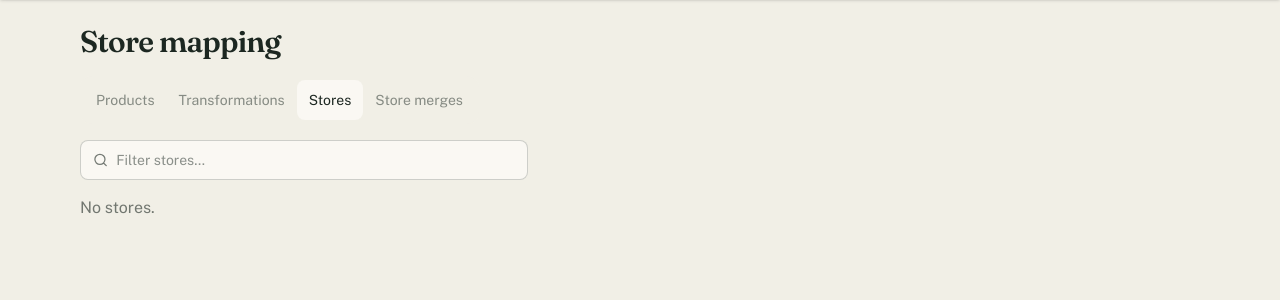
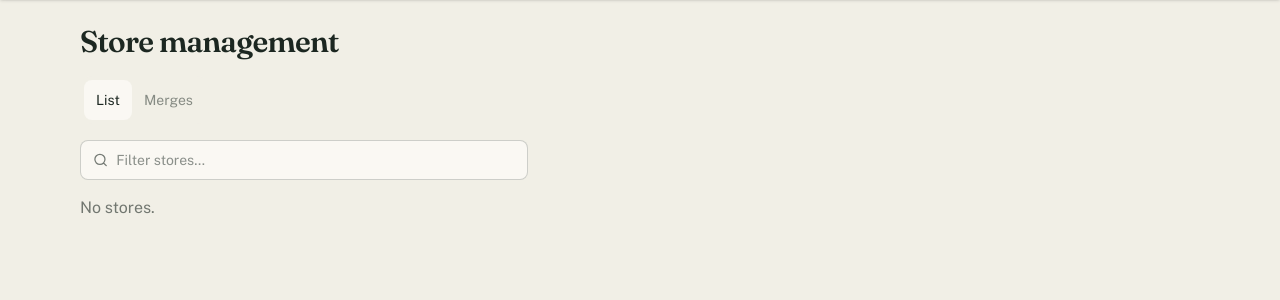
Before and after one commit to natelandau/cartlog, a Python web app: template src/cartlog/web/templates/admin/stores.html in a window 1280 px wide. Shown: the part 66-366 px from the top of the page. Run offline with Jinja, Linux system fonts and the light colour scheme; the template is opened without the code that fills it, so the values that code supplies are empty; style sheets or scripts are compiled from the project's sources.

Commit message:
refactor(admin): group admin into four sections with sub-tabs
The admin landing listed six peer sections (products, transformations,
stores, store merges, categories, jobs), which buried the fact that
transformations and store merges are just the merge views of products
and stores. Regroup into four: Product management and Store management,
each with List/Merges sub-tabs, plus Categories and Jobs as single views.
The pages and routes are unchanged; the sub-nav now reflects the two
list/merges pairs and the landing shows four cards.

```diff
--- a/src/cartlog/web/templates/admin/stores.html
+++ b/src/cartlog/web/templates/admin/stores.html
@@ -1,9 +1,10 @@
 {% extends "base.html" %}
-{% block title %}Store mapping · cartlog{% endblock %}
+{% block title %}Store management · cartlog{% endblock %}
 {% block content %}
-<h1 class="mb-4 text-3xl font-semibold tracking-tight">Store mapping</h1>
+<h1 class="mb-4 text-3xl font-semibold tracking-tight">Store management</h1>
 {% from "macros/admin.html" import search_box %}
-{% set admin_active = "stores" %}
+{% set admin_section = "store" %}
+{% set admin_active = "list" %}
 {% include "partials/_admin_tabs.html" %}
 
 {{ search_box("/admin/stores", "admin-stores", "admin-stores-sort-state", "Filter stores…", "Filter stores", q) }}
--- a/src/cartlog/web/templates/partials/_admin_tabs.html
+++ b/src/cartlog/web/templates/partials/_admin_tabs.html
@@ -1,8 +1,13 @@
-{# Shared admin sub-navigation. The including page sets `admin_active` to one of the keys
-   below to highlight the current area. #}
+{# Admin sub-navigation for a tabbed section. The including page sets:
+     admin_section  "product" or "store" — which section's tabs to show
+     admin_active   "list" or "merges"   — which sub-tab is current
+   Categories and Jobs are single views and do not include this partial. #}
+{% set _section_tabs = {
+  "product": [("/admin/products", "list", "List"), ("/admin/transformations", "merges", "Merges")],
+  "store": [("/admin/stores", "list", "List"), ("/admin/store-merges", "merges", "Merges")],
+} %}
 <div role="tablist" class="tabs tabs-box mb-4 w-fit">
-  <a role="tab" href="/admin/products" class="tab {{ 'tab-active' if admin_active == 'products' else '' }}">Products</a>
-  <a role="tab" href="/admin/transformations" class="tab {{ 'tab-active' if admin_active == 'transformations' else '' }}">Transformations</a>
-  <a role="tab" href="/admin/stores" class="tab {{ 'tab-active' if admin_active == 'stores' else '' }}">Stores</a>
-  <a role="tab" href="/admin/store-merges" class="tab {{ 'tab-active' if admin_active == 'store_merges' else '' }}">Store merges</a>
+  {% for href, key, label in _section_tabs[admin_section] %}
+  <a role="tab" href="{{ href }}" class="tab {{ 'tab-active' if admin_active == key else '' }}">{{ label }}</a>
+  {% endfor %}
 </div>
```
Also changed, not shown: src/cartlog/web/templates/admin/index.html (+4 -6 lines), src/cartlog/web/templates/admin/products.html (+4 -3 lines), src/cartlog/web/templates/admin/store_merges.html (+4 -3 lines), src/cartlog/web/templates/admin/transformations.html (+4 -3 lines).
